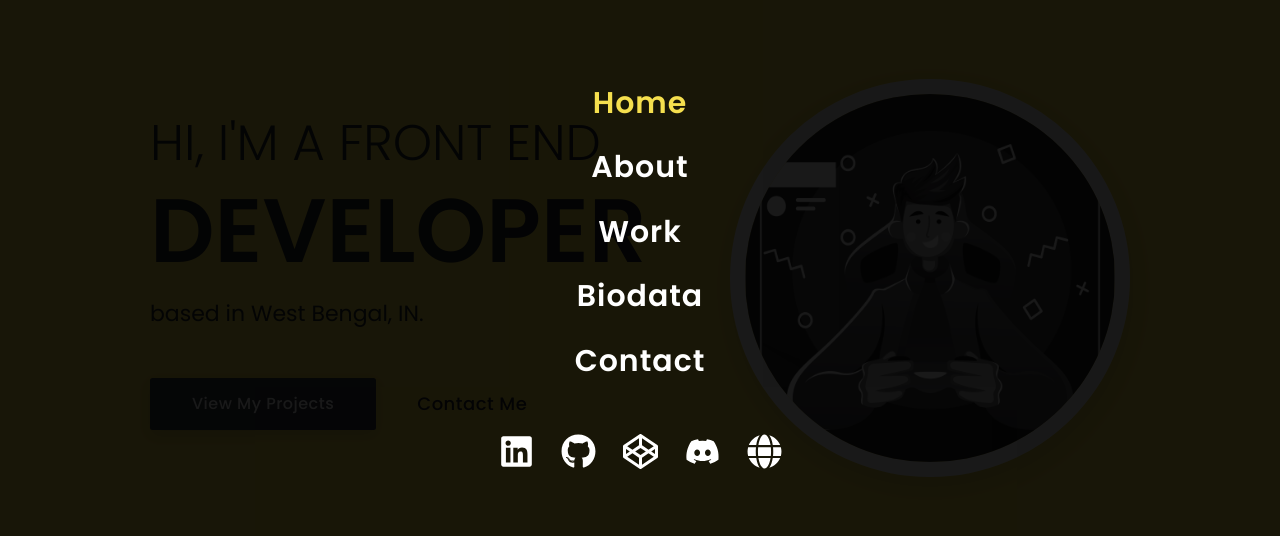
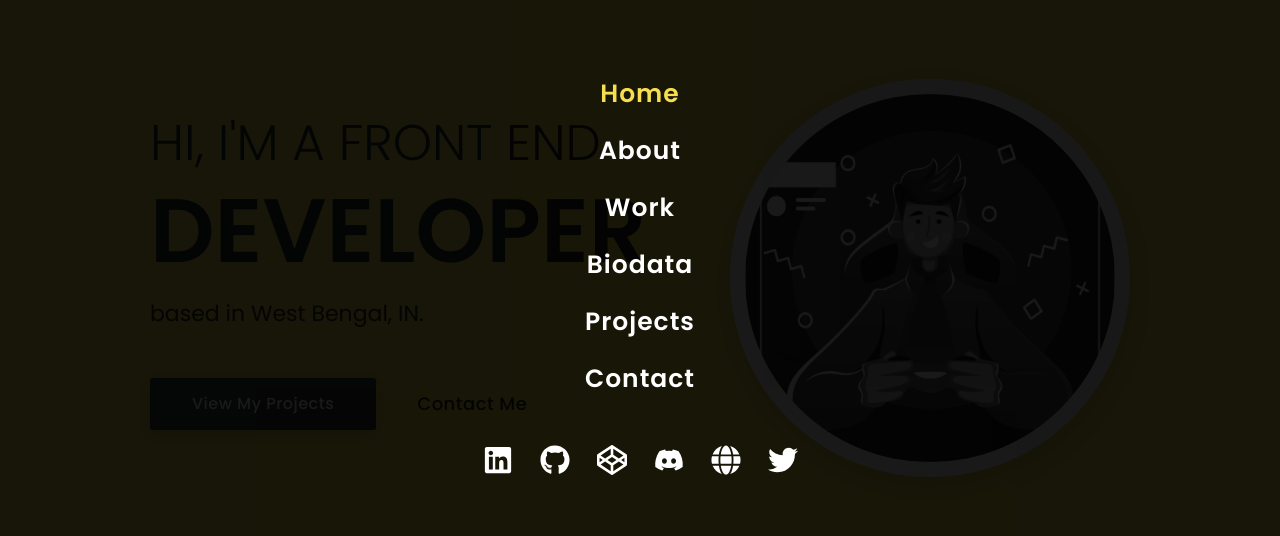
Before and after one commit to imniladri/React-Portfolio, a React (Create React App) app: page / in a window 1280 px wide. Both pictures are taken after a click on the element 1160 px from the left and 33 px from the top of the page. Shown: the part 122-658 px from the top of the page. Built offline with nearby package versions, Linux system fonts and the light colour scheme.

Commit message:
Add Nav Link

```diff
--- a/src/css/Navbar.css
+++ b/src/css/Navbar.css
@@ -88,7 +88,7 @@ header nav.active div.nav_menu {
 
 header nav div.nav_menu .btn {
     margin: 0.5rem auto;
-    font-size: 3rem;
+    font-size: 2.5rem;
     font-weight: 600;
     color: var(--darkwhite);
     letter-spacing: 1px;
@@ -117,13 +117,14 @@ header nav.active div.social_link {
 
 header nav div.social_link a.btn {
     margin: 0.5rem;
-    font-size: 3.5rem;
+    font-size: 3rem;
     color: var(--darkwhite);
     transition: all 0.3s ease;
 }
 
 header nav div.social_link a.btn:hover {
     color: var(--lightyellow);
+    transform: scale(1.2);
 }
 
 /* **************************** Header Menu **************************** */
--- a/src/data/NavData.jsx
+++ b/src/data/NavData.jsx
@@ -4,6 +4,7 @@ import {
     FaCodepen,
     FaDiscord,
     FaGlobe,
+    FaTwitter,
 } from "react-icons/fa";
 
 const NavLinkData = [
@@ -29,6 +30,11 @@ const NavLinkData = [
     },
     {
         id: 5,
+        to: "projects",
+        name: "Projects",
+    },
+    {
+        id: 6,
         to: "contact",
         name: "Contact",
     },
@@ -60,6 +66,11 @@ const NavSocialData = [
         social_icon: <FaGlobe />,
         social_link: "",
     },
+    {
+        id: 6,
+        social_icon: <FaTwitter />,
+        social_link: "",
+    },
 ];
 
 export { NavLinkData, NavSocialData };
```
